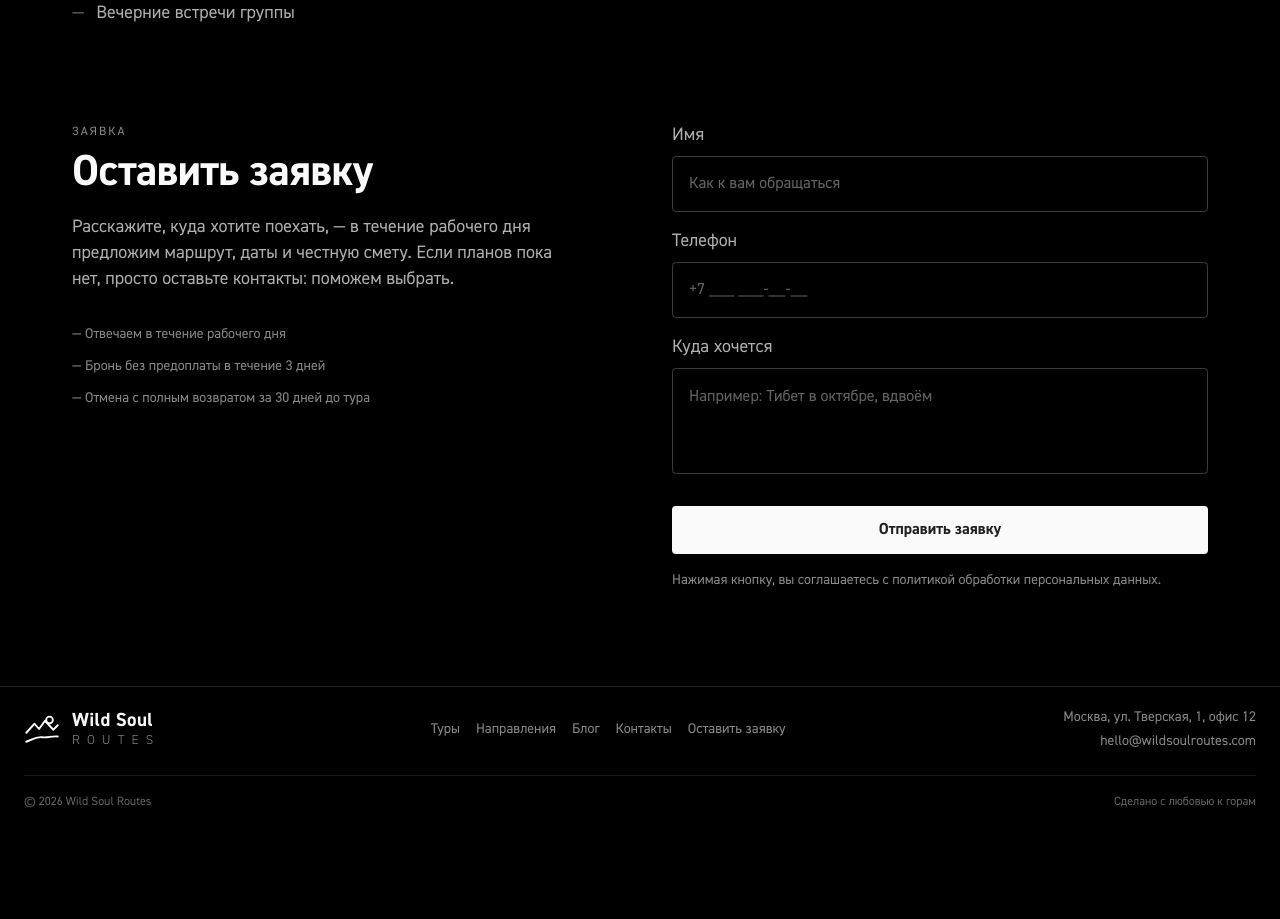
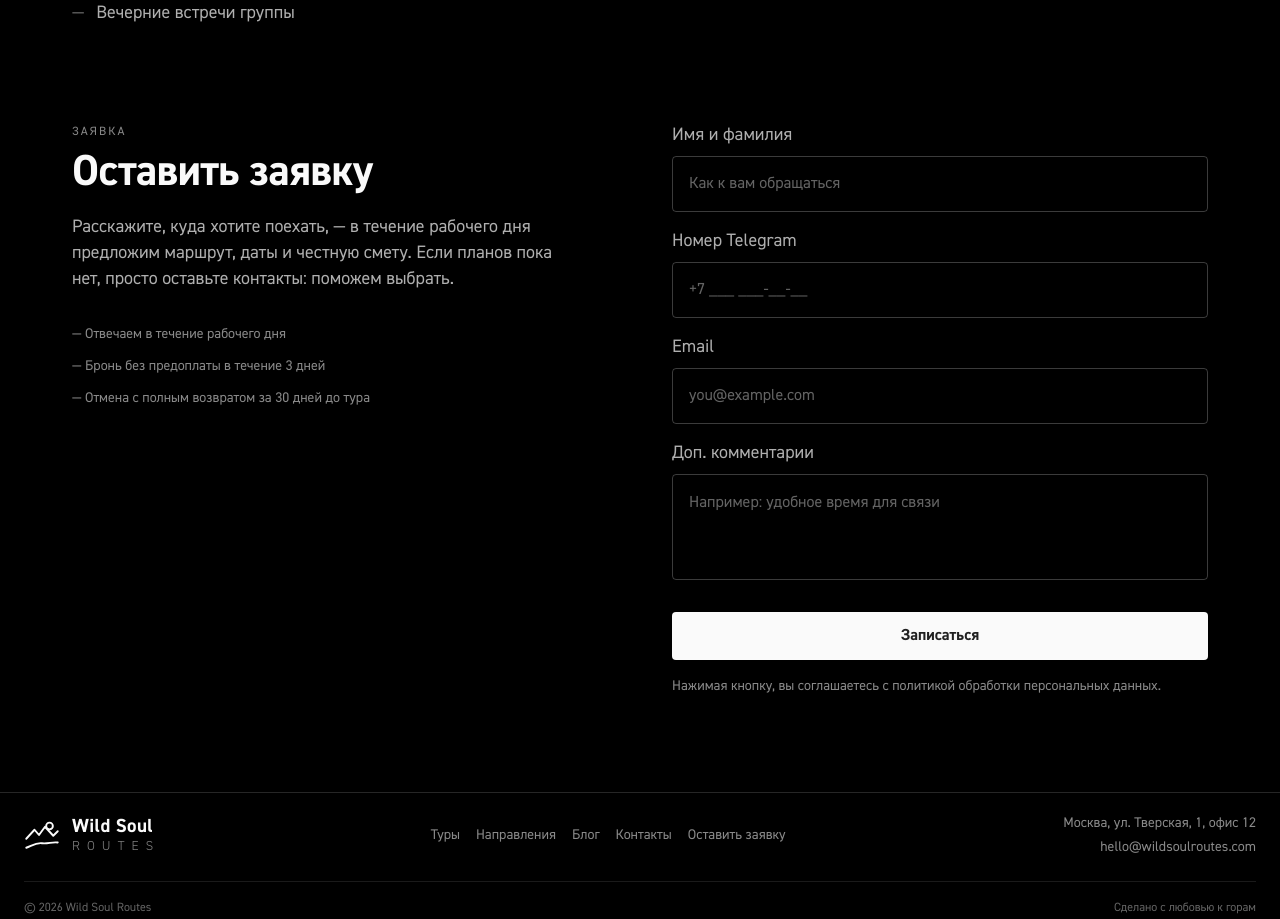
Before and after one commit to fifulina-uxui/wild-soul-routes, a React (Vite) app: page /tours/andaman in a window 1280 px wide. Shown: the part 2440-3359 px from the top of the page. Before the commit the page ends 3272 px from the top, so only its background shows below. Built offline with nearby package versions, Linux system fonts and the light colour scheme.

Commit message:
Tour form: name, telegram, email, comments + Sign up button

```diff
--- a/src/data/content.ts
+++ b/src/data/content.ts
@@ -109,8 +109,10 @@ export interface PageContent {
     form: {
       name: string
       namePlaceholder: string
-      phone: string
-      phonePlaceholder: string
+      telegram: string
+      telegramPlaceholder: string
+      email: string
+      emailPlaceholder: string
       comment: string
       commentPlaceholder: string
       legal: string
@@ -737,12 +739,14 @@ export const content: Record<'ru' | 'en', PageContent> = {
         '— Отмена с полным возвратом за 30 дней до тура',
       ],
       form: {
-        name: 'Имя',
+        name: 'Имя и фамилия',
         namePlaceholder: 'Как к вам обращаться',
-        phone: 'Телефон',
-        phonePlaceholder: '+7 ___ ___-__-__',
-        comment: 'Куда хочется',
-        commentPlaceholder: 'Например: Тибет в октябре, вдвоём',
+        telegram: 'Номер Telegram',
+        telegramPlaceholder: '+7 ___ ___-__-__',
+        email: 'Email',
+        emailPlaceholder: 'you@example.com',
+        comment: 'Доп. комментарии',
+        commentPlaceholder: 'Например: удобное время для связи',
         legal: 'Нажимая кнопку, вы соглашаетесь с политикой обработки персональных данных.',
       },
       success: {
@@ -1362,12 +1366,14 @@ export const content: Record<'ru' | 'en', PageContent> = {
         '— Full refund for cancellations 30 days before the tour',
       ],
       form: {
-        name: 'Name',
+        name: 'Full name',
         namePlaceholder: 'What should we call you',
-        phone: 'Phone',
-        phonePlaceholder: '+7 ___ ___-__-__',
-        comment: 'Where to',
-        commentPlaceholder: 'E.g. Tibet in October, two people',
+        telegram: 'Telegram number',
+        telegramPlaceholder: '+1 ___ ___-__-__',
+        email: 'Email',
+        emailPlaceholder: 'you@example.com',
+        comment: 'Additional comments',
+        commentPlaceholder: 'E.g. preferred time to reach you',
         legal: 'By submitting, you agree to the personal data processing policy.',
       },
       success: {
--- a/src/pages/TourDetailPage.tsx
+++ b/src/pages/TourDetailPage.tsx
@@ -333,7 +333,7 @@ export default function TourDetailPage() {
       )}
 
       {/* Форма заявки */}
-      <LeadForm />
+      <LeadForm submitLabel={t.tourDetail.signup} />
     </Subpage>
   )
 }
--- a/src/sections/LeadForm.tsx
+++ b/src/sections/LeadForm.tsx
@@ -5,7 +5,7 @@ import { Reveal } from './Reveal'
 const inputClass =
   'h-14 w-full rounded-[4px] border border-[rgb(255_255_255/23%)] bg-transparent px-4 text-[16px] leading-6 text-[#fafafa] placeholder:text-[rgb(250_250_250/40%)] transition-colors duration-200 focus:border-[#fafafa] focus:outline-none'
 
-export default function LeadForm() {
+export default function LeadForm({ submitLabel }: { submitLabel?: string }) {
   const [sent, setSent] = useState(false)
   const { t } = useLang()
 
@@ -54,15 +54,28 @@ export default function LeadForm() {
                   <input id="lead-name" name="name" required placeholder={t.lead.form.namePlaceholder} className={inputClass} />
                 </div>
                 <div>
-                  <label htmlFor="lead-phone" className="mb-2 block text-[18px] leading-[26px] text-[rgb(250_250_250/70%)]">
-                    {t.lead.form.phone}
+                  <label htmlFor="lead-telegram" className="mb-2 block text-[18px] leading-[26px] text-[rgb(250_250_250/70%)]">
+                    {t.lead.form.telegram}
                   </label>
                   <input
-                    id="lead-phone"
-                    name="phone"
+                    id="lead-telegram"
+                    name="telegram"
                     type="tel"
                     required
-                    placeholder={t.lead.form.phonePlaceholder}
+                    placeholder={t.lead.form.telegramPlaceholder}
+                    className={inputClass}
+                  />
+                </div>
+                <div>
+                  <label htmlFor="lead-email" className="mb-2 block text-[18px] leading-[26px] text-[rgb(250_250_250/70%)]">
+                    {t.lead.form.email}
+                  </label>
+                  <input
+                    id="lead-email"
+                    name="email"
+                    type="email"
+                    required
+                    placeholder={t.lead.form.emailPlaceholder}
                     className={inputClass}
                   />
                 </div>
@@ -82,7 +95,7 @@ export default function LeadForm() {
                   type="submit"
                   className="mt-2 inline-flex min-h-[48px] w-full items-center justify-center rounded-[4px] bg-[#fafafa] px-8 py-2 text-[16px] font-bold leading-[26px] text-[rgb(0_0_0/87%)] transition-colors duration-200 hover:bg-[#e6e6e6] active:bg-[#d6d6d6]"
                 >
-                  {t.cta.submit}
+                  {submitLabel ?? t.cta.submit}
                 </button>
                 <p className="text-[14px] leading-5 text-[rgb(250_250_250/55%)]">
                   {t.lead.form.legal}
```
